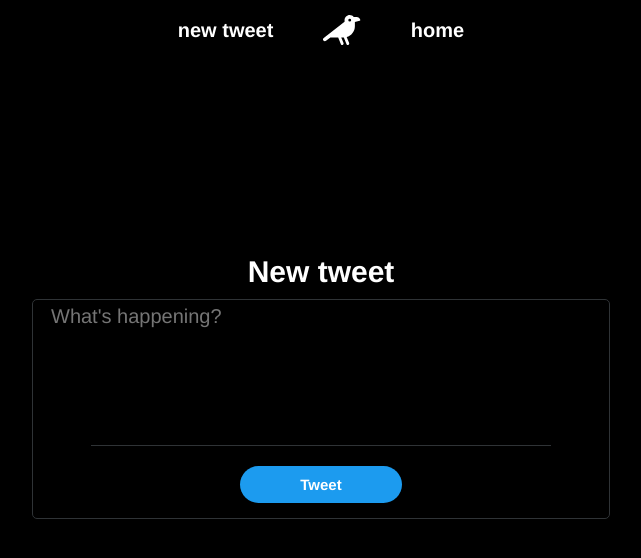
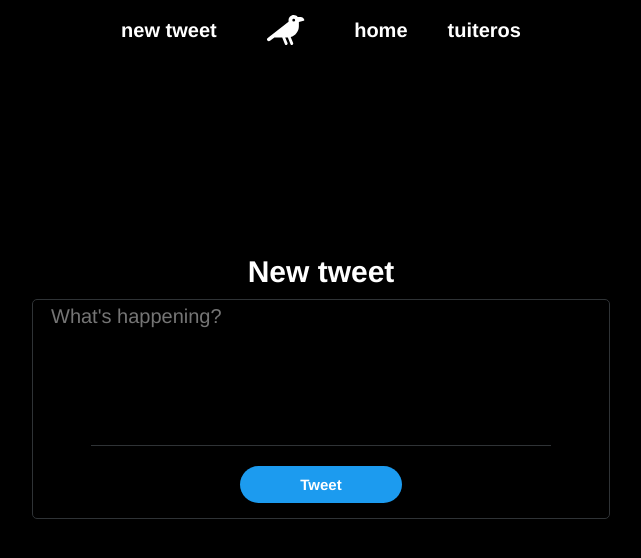
Before and after one commit to InnaIazovskaia/w8ch2-inna-pau-edu, a Next.js app: page /new-tweet in a window 1280 px wide. Shown: the top 558 px of the page, without its empty margins (319-960 px from the left). Built offline with nearby package versions, Linux system fonts and the light colour scheme.

Commit message:
added link tuiteros in Navigation.js

```diff
--- a/components/Navigation/Navigation.js
+++ b/components/Navigation/Navigation.js
@@ -43,6 +43,7 @@
           <FontAwesomeIcon className="icon" icon={faCrow} />
         </Link>
         <Link href="/">home</Link>
+        <Link href="/tuiteros">tuiteros</Link>
       </ContainerNav>
     </>
   );
```
